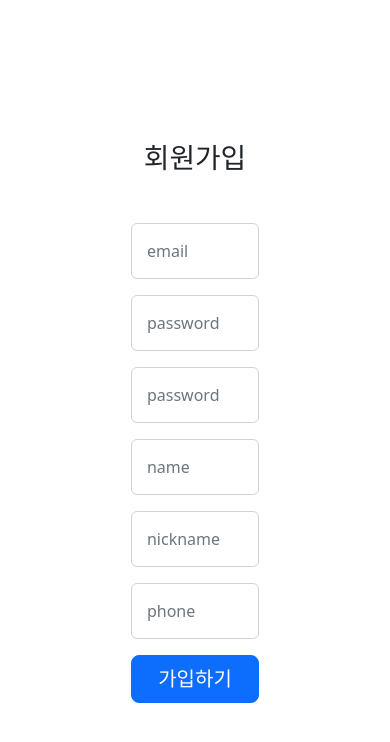
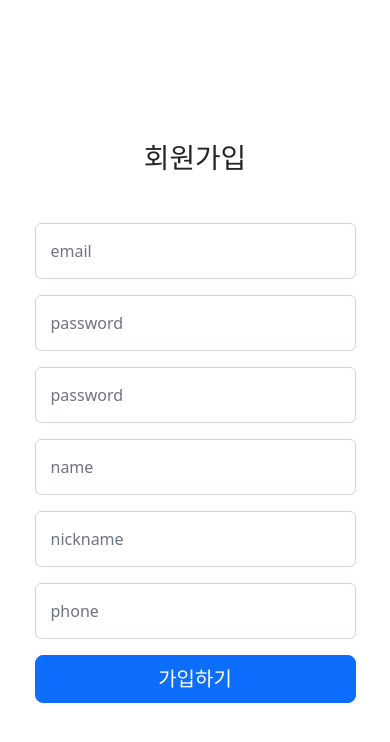
Before and after one commit to IsLol/isLol-frontend, a Next.js app: page /auth/signup in a window 390 px wide. Shown: the top 742 px of the page. Built offline with nearby package versions, Linux system fonts and the light colour scheme.

Commit message:
반응형 작업

```diff
--- a/components/layout/centerForm.tsx
+++ b/components/layout/centerForm.tsx
@@ -1,4 +1,3 @@
-import styles from '@/pages/auth/login.module.css';
 import { ReactNode } from 'react';
 
 interface LayoutProps {
@@ -9,10 +8,14 @@ interface LayoutProps {
 
 function CenterForm({ children, className, title }: LayoutProps) {
   return (
-    <div className="container" id={styles.container}>
-      <div className={`${className}_form`} id={styles.loginForm}>
-        <h1 className="text-center mb-5">{title}</h1>
-        {children}
+    <div className="container-fluid px-0 h-100">
+      <div className="row justify-content-center align-items-center no-gutters h-100">
+        <div
+          className={`col-10 col-sm-10 col-md-8 col-lg-6 col-xl-3 ${className}_form`}
+        >
+          <h1 className="text-center mb-5">{title}</h1>
+          {children}
+        </div>
       </div>
     </div>
   );
--- a/pages/auth/login.module.css
+++ b/pages/auth/login.module.css
@@ -12,7 +12,3 @@
 #idPwWrap > input {
     padding: 15px;
 }
-
-#loginForm {
-    width: 35%;
-}
```
